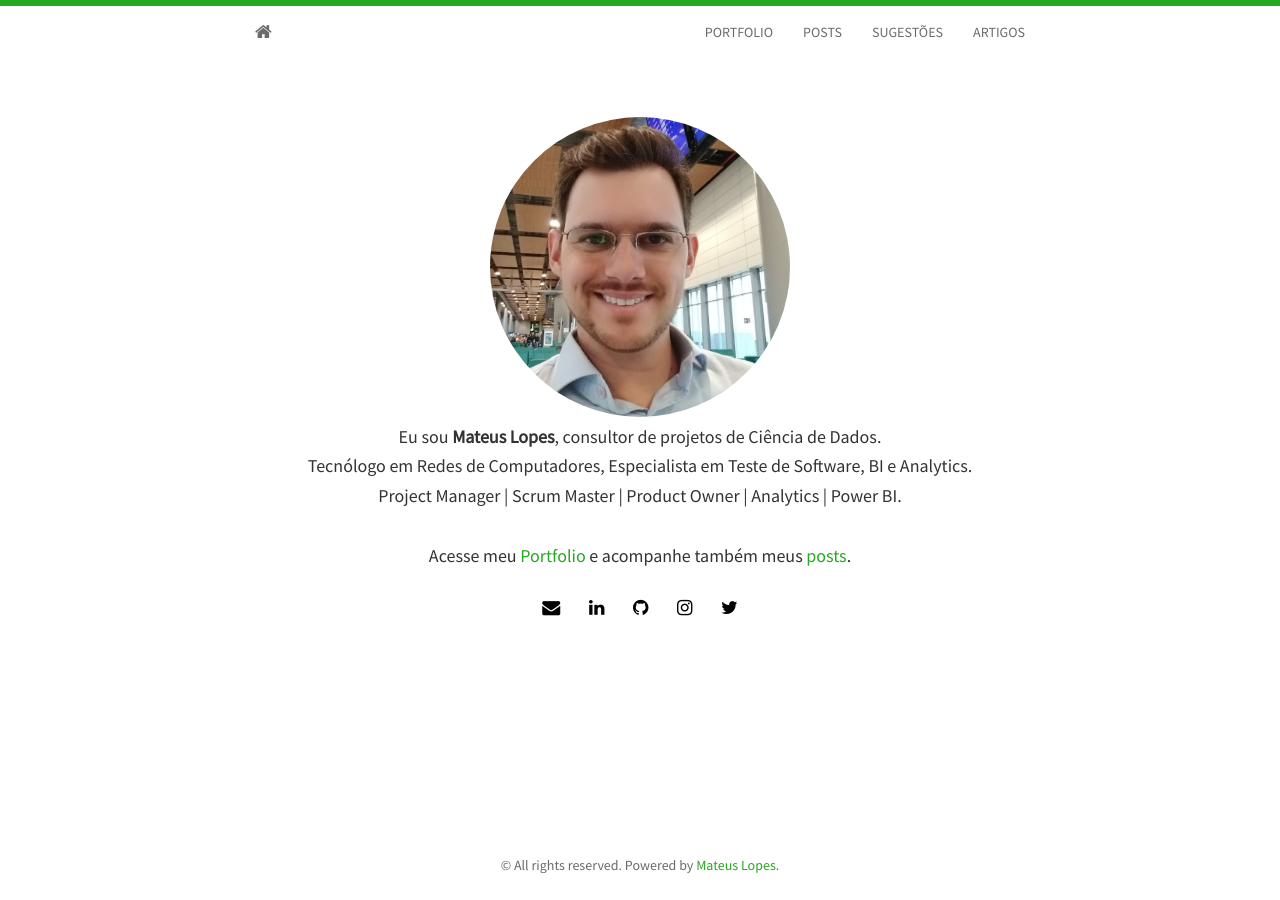
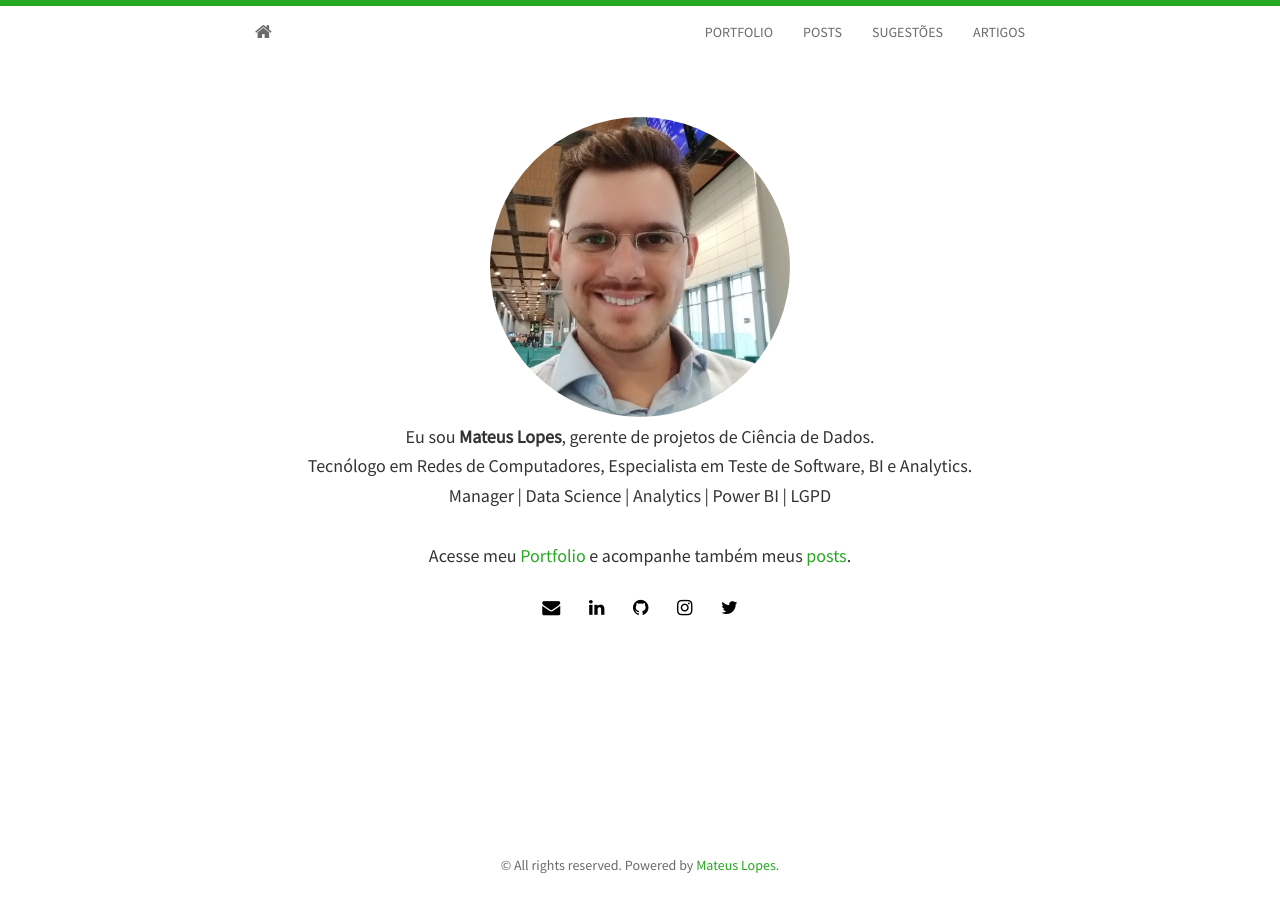
Before and after one commit to mateusbtlopes/mateusbtlopes.github.io, a Jekyll site: the page built from index.html, in a window 1280 px wide. Built offline with Jekyll 4.4.1, drawn with Linux system fonts in a browser that asks for light colours; nearby versions of some CDN libraries; the list of posts is cut into pages by our own code.

Commit message:
Update index.html

```diff
--- a/index.html
+++ b/index.html
@@ -8,9 +8,9 @@ layout: home
 			<img class="img-circle" src="{{ site.baseurl }}/static/img/{{ site.avatar }}" height="300" width="300">
 		</div>
 
-	<h4>Eu sou <strong>{{ site.author }}</strong>, consultor de projetos de Ciência de Dados.</h4>
+	<h4>Eu sou <strong>{{ site.author }}</strong>, gerente de projetos de Ciência de Dados.</h4>
 	<h4>Tecnólogo em Redes de Computadores, Especialista em Teste de Software, BI e Analytics.</h4>
-	<h4>Project Manager | Scrum Master | Product Owner | Analytics | Power BI.</h4>
+	<h4>Manager | Data Science | Analytics | Power BI | LGPD</h4>
 	<br/>
 	<h4>Acesse meu <a href="{{ site.baseurl }}/portfolio"> Portfolio</a> e acompanhe também meus <a href="{{ site.baseurl }}/posts"> posts</a>.</h4>
 
```
